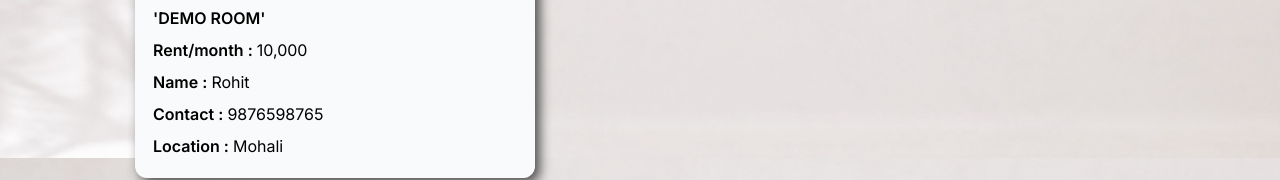
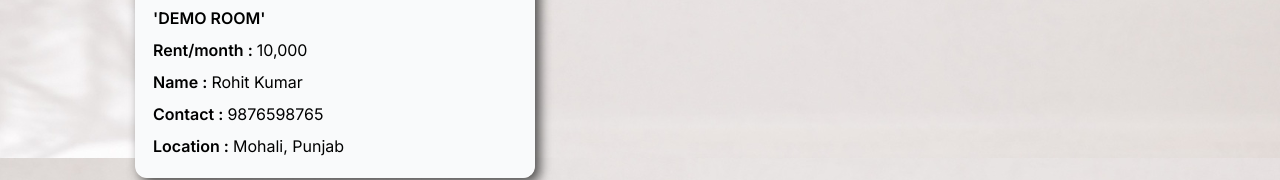
Before and after one commit to rohitkumar893/roomsley, a React (Vite) app: page /listings in a window 1280 px wide. Shown: the part 642-822 px from the top of the page. Built offline with nearby package versions, Linux system fonts and the light colour scheme.

Commit message:
updated demo room

```diff
--- a/src/pages/Listings.jsx
+++ b/src/pages/Listings.jsx
@@ -119,9 +119,9 @@ const handleSubmit = async (e) => {
           <div className='demoroomdetails h-[35%] flex flex-col justify-center gap-[8px] bg-gray-50 rounded-b-xl'>
             <h1><span className='font-semibold text-center'>'DEMO ROOM'</span></h1>
             <h1><span className='font-semibold'>Rent/month :&nbsp;</span>10,000</h1>
-            <h1><span className='font-semibold'>Name :&nbsp;</span>Rohit</h1>
+            <h1><span className='font-semibold'>Name :&nbsp;</span>Rohit Kumar</h1>
             <h1><span className='font-semibold'>Contact :&nbsp;</span>9876598765</h1>
-            <h1><span className='font-semibold'>Location :&nbsp;</span>Mohali</h1>
+            <h1><span className='font-semibold'>Location :&nbsp;</span>Mohali, Punjab</h1>
           </div>
         </div>
 
```
